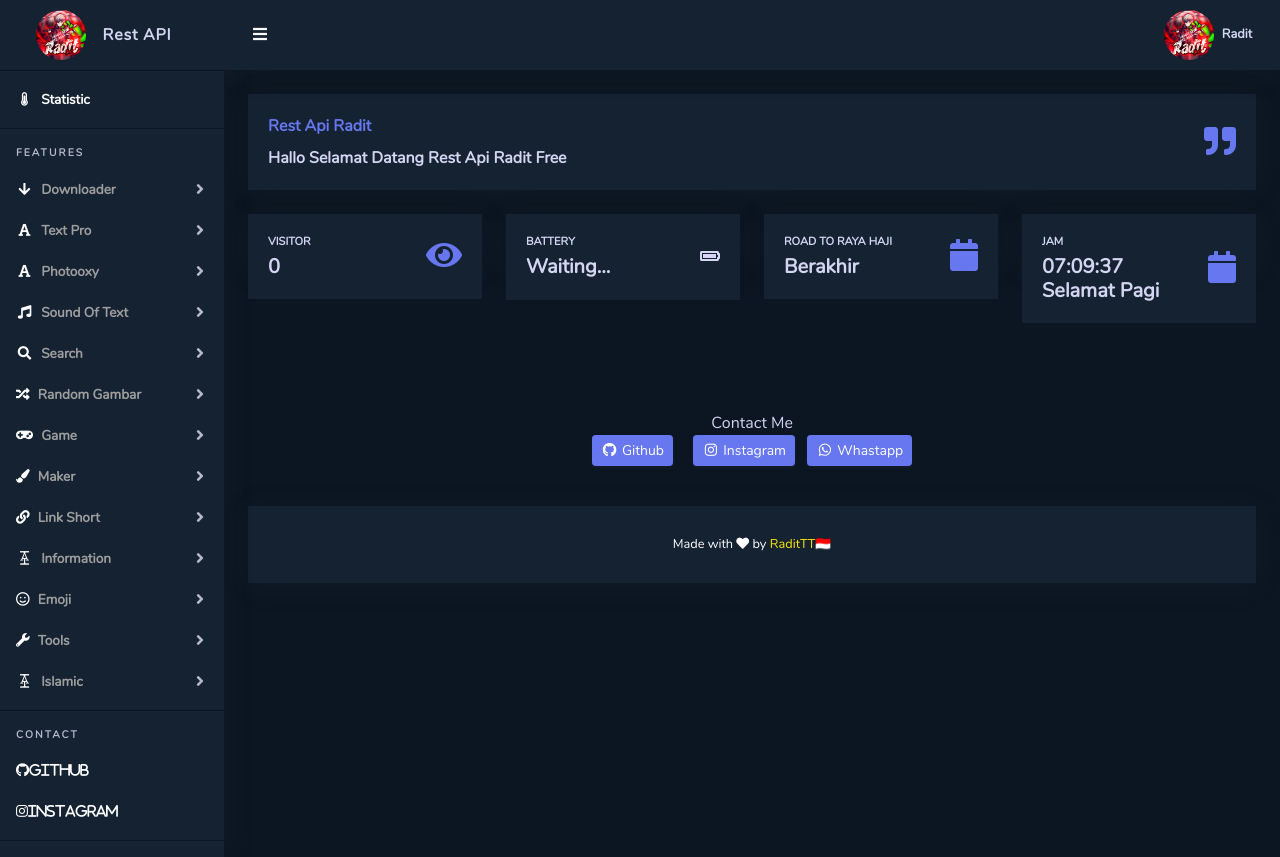
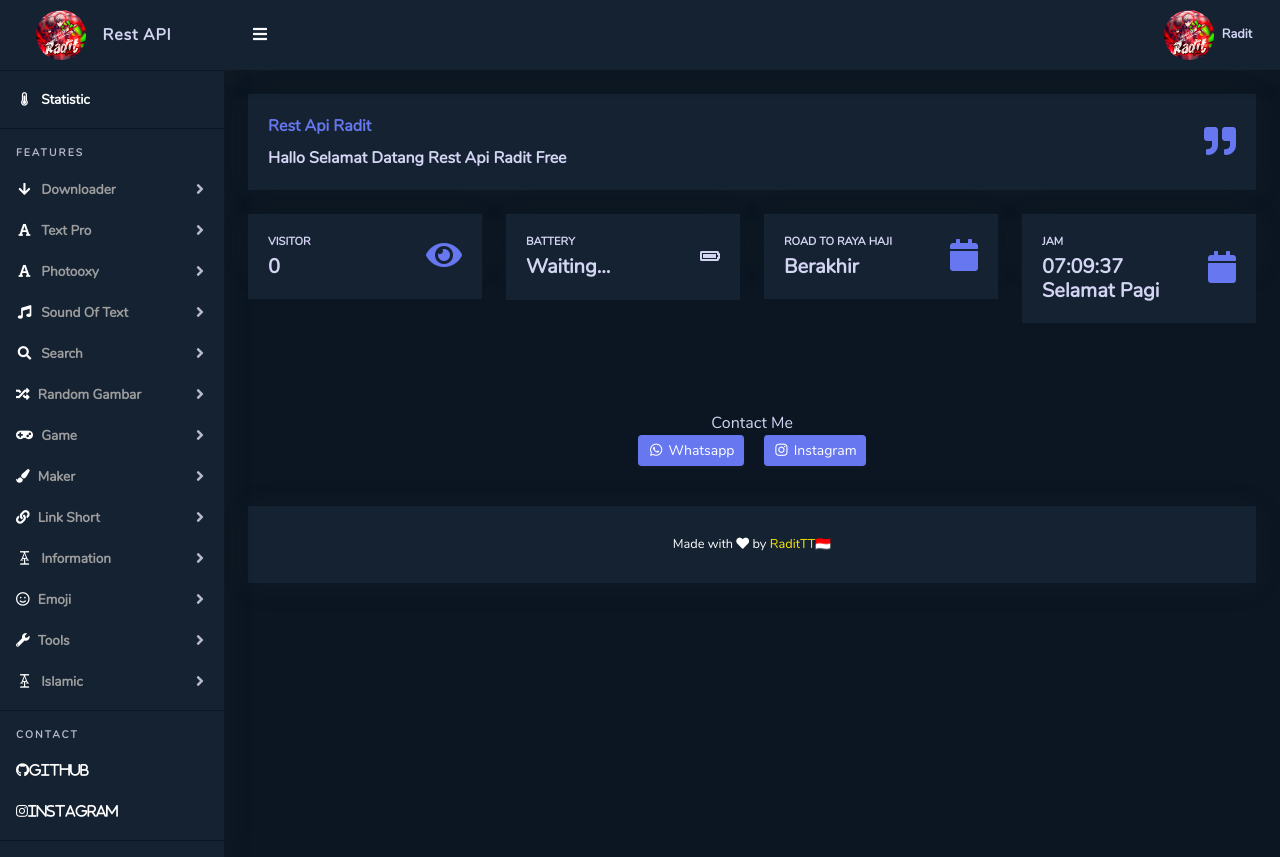
Before and after one commit to RaditBabu/RestApis2, a plain HTML site: page view/docs.html in a window 1280 px wide. Drawn offline with Linux system fonts and the light colour scheme; files that its build step writes are made by us from their sources; no server answers; a script that the page names is missing; files whose address does not match are found by name.

Commit message:
Update docs.html

```diff
--- a/view/docs.html
+++ b/view/docs.html
@@ -457,9 +457,9 @@
                         <div class="col-lg-12 text-center">
                             Contact Me
                             <p>
-                                <a href="https://github.com/RaditHyzer" class="btn btn-primary btn-sm mr-2" target="_blank"><i class="fab fa-fw fa-github"></i>&nbsp;Github</a>
+                                <a href="https://wa.me/6281225414296?text=*Hello+Min+Selamat+Pagi*" class="btn btn-primary btn-sm mr-2" target="_blank"><i class="fab fa-fw fa-whatsapp"></i>&nbsp;Whatsapp</a>
                                 <a href="https://instagram.com/ditz5tod_sesi" class="btn btn-primary btn-sm ml-2" target="_blank"><i class="fab fa-fw fa-instagram"></i>&nbsp;Instagram</a>
-                                <a href="https://wa.me/6281225414296?text=*Hello+Min+Selamat+Pagi*" class="btn btn-primary btn-sm ml-2" target="_blank"><i class="fab fa-fw fa-whatsapp"></i>&nbsp;Whastapp</a>
+
                                 </p>
                         </div>
                     </div>
```
